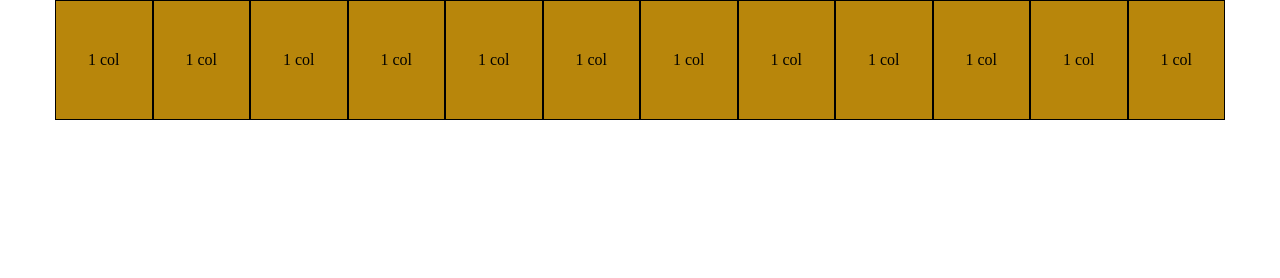
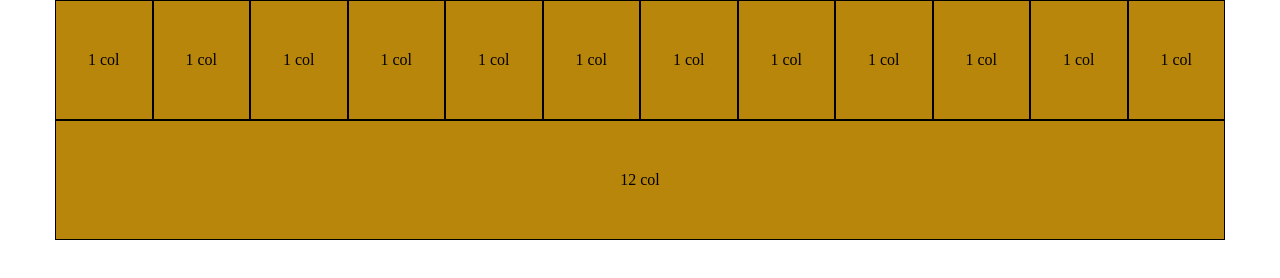
Before and after one commit to francescobiava/html-css-12bool, a plain HTML site: page index.html in a window 1280 px wide. Drawn offline with Linux system fonts and the light colour scheme.

Commit message:
inserita seconda riga col-12

```diff
--- a/index.html
+++ b/index.html
@@ -71,6 +71,12 @@
       </div>
     </div>
   </div>
-
+  <div class="container">
+    <div class="col-12">
+      <div class="content">
+        <p>12 col</p>
+      </div>
+    </div>
+  </div>
 </body>
 </html>
```
